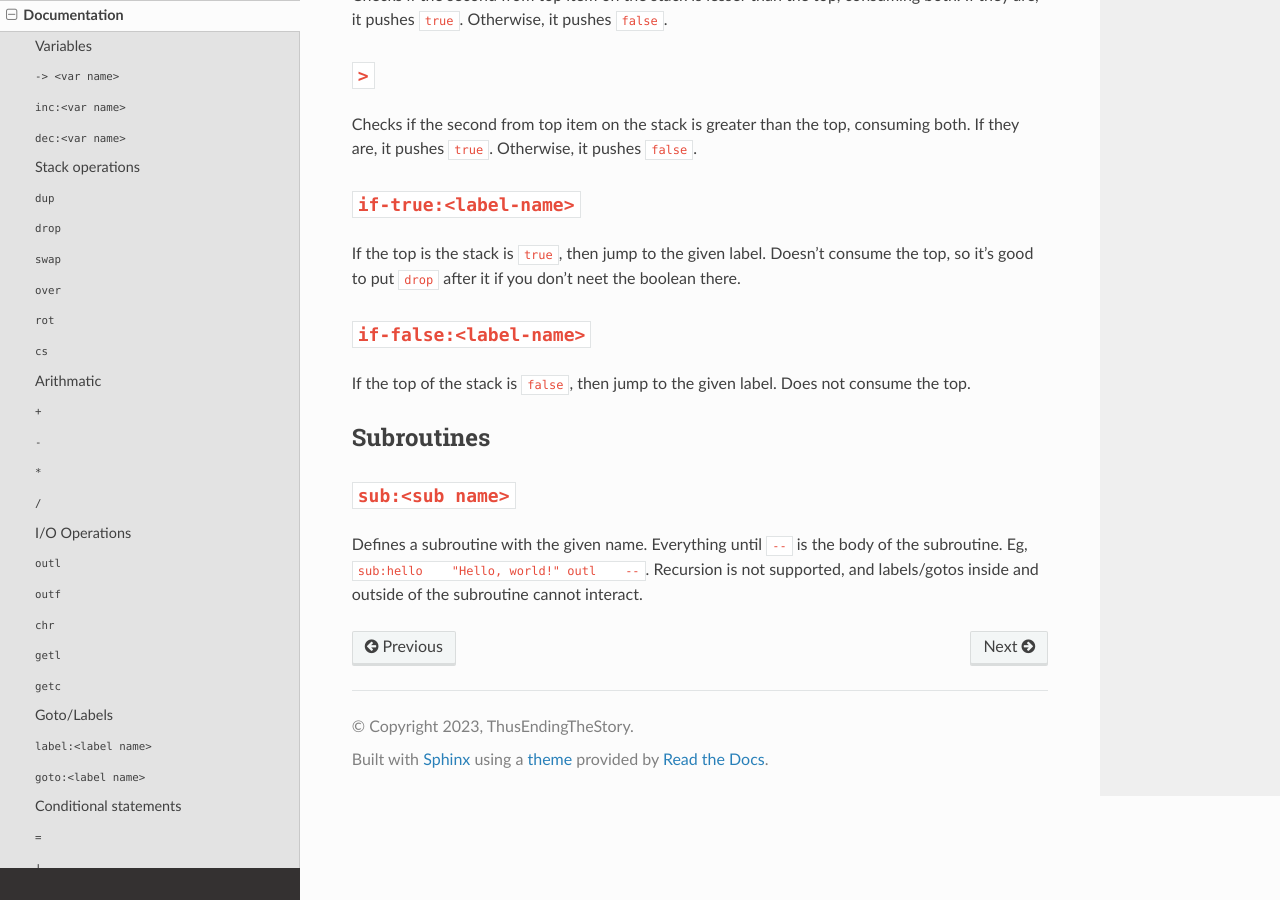
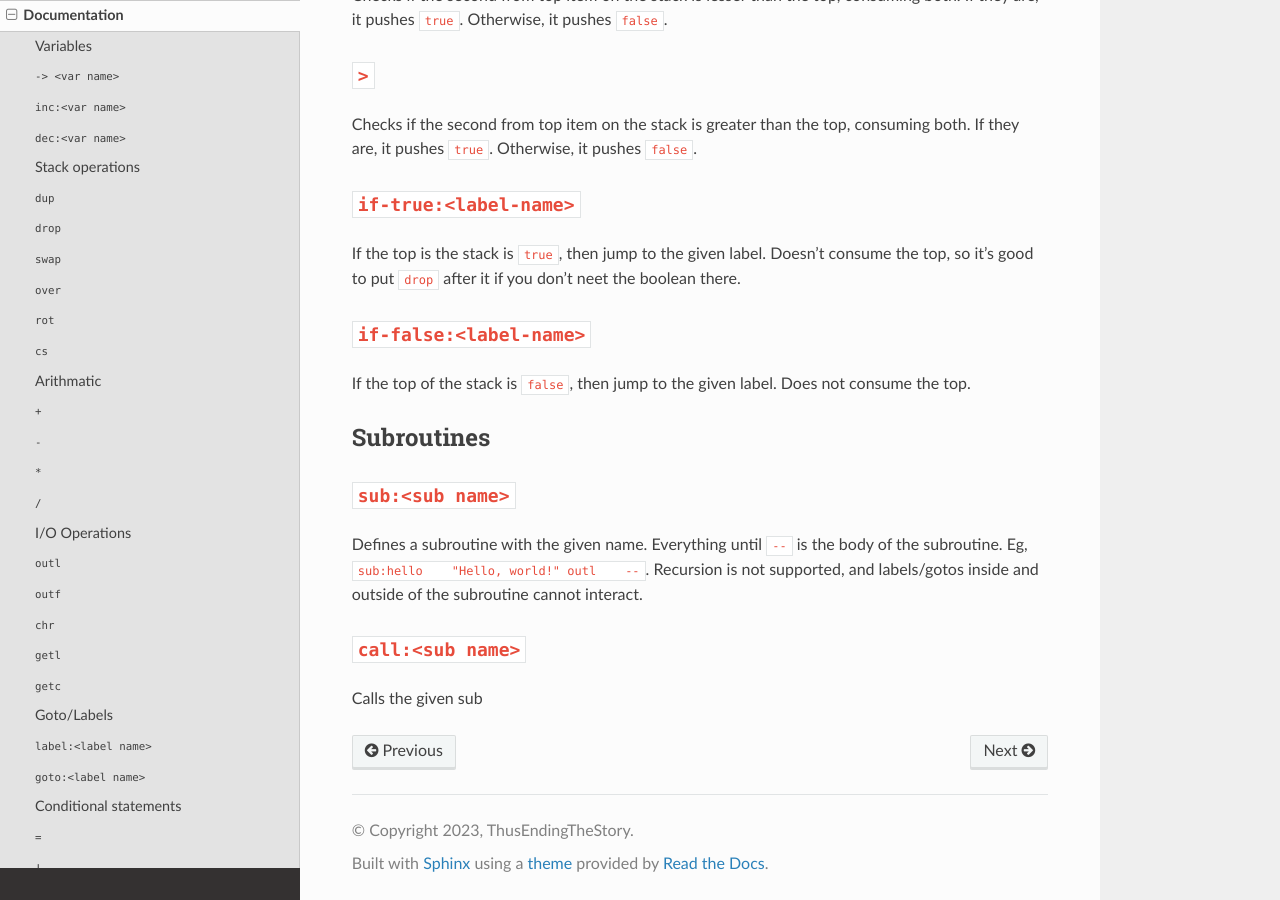
Before and after one commit to ThusEndingTheStory/TASEL-docs, a Sphinx documentation site: the page built from docs/source/docs.rst, in a window 1280 px wide and 900 px high, scrolled down 3523 px. Built offline with Sphinx 7.4.7 and the Read the Docs theme 2.0.0, drawn with Linux system fonts in a browser that asks for light colours.

Commit message:
Update docs.rst

```diff
--- a/docs/source/docs.rst
+++ b/docs/source/docs.rst
@@ -151,3 +151,7 @@ Subroutines
 ``sub:<sub name>``
 ----
 Defines a subroutine with the given name. Everything until ``--`` is the body of the subroutine. Eg, ``sub:hello    "Hello, world!" outl    --``. Recursion is not supported, and labels/gotos inside and outside of the subroutine cannot interact.
+
+``call:<sub name>``
+----
+Calls the given sub
```
